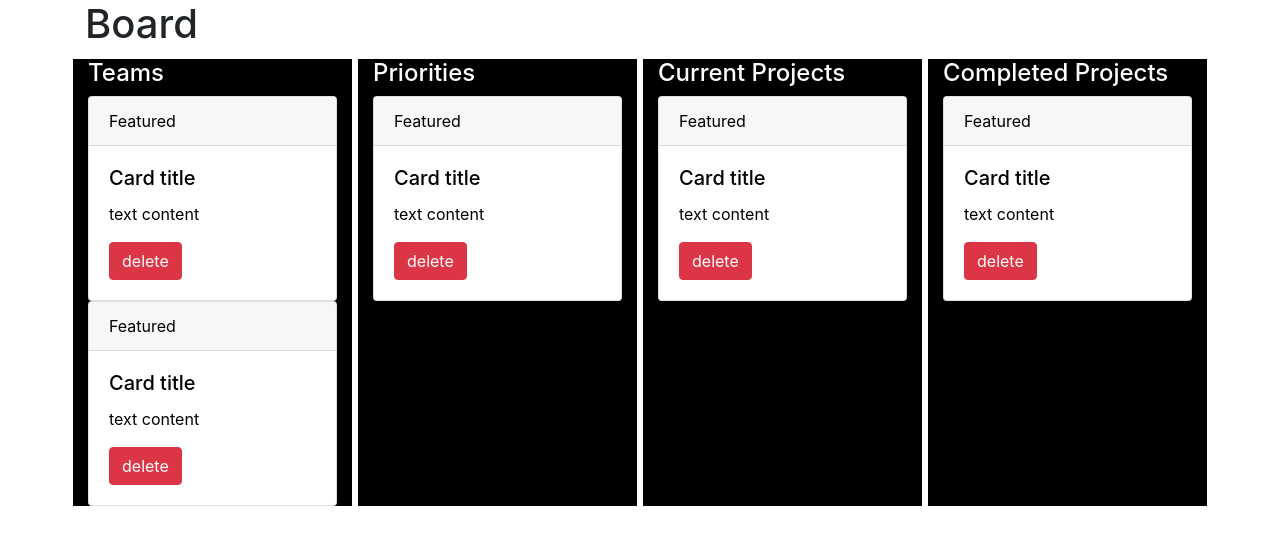
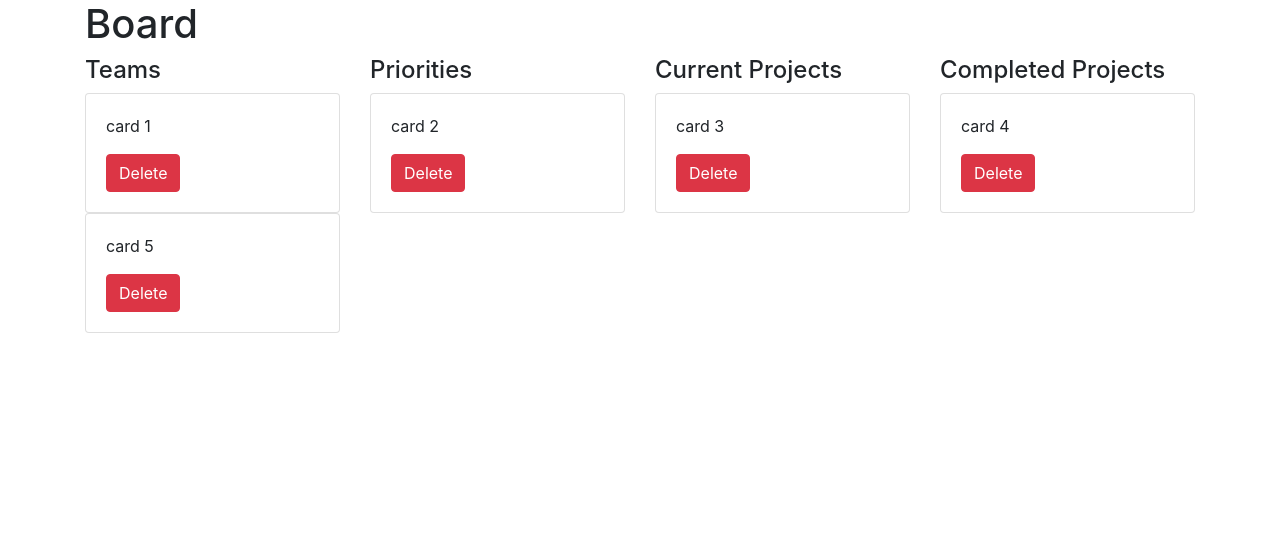
Before and after one commit to loicsay/kanban-board, a React (Create React App) app: page / in a window 1280 px wide. Shown: the top 544 px of the page. Built offline with nearby package versions, Linux system fonts and the light colour scheme.

Commit message:
List component + cards filter

```diff
--- a/src/components/board.jsx
+++ b/src/components/board.jsx
@@ -1,8 +1,16 @@
 import React, { Component } from "react";
-import Card from "./card";
+import List from "./list";
 
 class Board extends Component {
-  state = {};
+  state = {
+    cards: [
+      { id: 1, list: "Teams", content: "card 1" },
+      { id: 2, list: "Priorities", content: "card 2" },
+      { id: 3, list: "Current Projects", content: "card 3" },
+      { id: 4, list: "Completed Projects", content: "card 4" },
+      { id: 5, list: "Teams", content: "card 5" }
+    ]
+  };
   render() {
     return (
       <React.Fragment>
@@ -10,21 +18,16 @@ class Board extends Component {
           <h1>Board</h1>
           <div className="row">
             <div className="col-sm">
-              <h4>Teams</h4>
-              <Card />
-              <Card />
+              <List name={"Teams"} cards={this.state.cards} />
             </div>
             <div className="col-sm">
-              <h4>Priorities</h4>
-              <Card />
+              <List name={"Priorities"} cards={this.state.cards} />
             </div>
             <div className="col-sm">
-              <h4>Current Projects</h4>
-              <Card />
+              <List name={"Current Projects"} cards={this.state.cards} />
             </div>
             <div className="col-sm">
-              <h4>Completed Projects</h4>
-              <Card />
+              <List name={"Completed Projects"} cards={this.state.cards} />
             </div>
           </div>
         </div>
--- a/src/components/card.jsx
+++ b/src/components/card.jsx
@@ -1,21 +1,16 @@
 import React, { Component } from "react";
 
 class Card extends Component {
-  state = {
-    text: "Text"
-  };
   render() {
     return (
       <>
         <div className="card">
-          <div className="card-header">Featured</div>
           <div className="card-body">
-            <h5 className="card-title">Card title</h5>
             <p className="card-text">
-                text content
+                {this.props.content}
             </p>
             <a href="#" className="btn btn-danger">
-              delete
+              Delete
             </a>
           </div>
         </div>
--- /dev/null
+++ b/src/components/list.jsx
@@ -0,0 +1,21 @@
+import React, { Component } from "react";
+import Card from "./card";
+
+class List extends Component {
+  render() {
+    const filtered_cards = this.props.cards.filter(card => card.list === this.props.name);
+    return (
+      <>
+        <h4>{this.props.name}</h4>
+        {filtered_cards.map(card => (
+          <Card
+            key={card.id}
+            content={card.content}
+          />
+        ))}
+      </>
+    );
+  }
+}
+
+export default List;
--- a/src/index.css
+++ b/src/index.css
@@ -12,14 +12,3 @@ code {
   font-family: source-code-pro, Menlo, Monaco, Consolas, "Courier New",
     monospace;
 }
-
-.col-sm {
-  background-color: black;
-  border-color: white;
-  border-style: solid;
-  color: white;
-}
-
-.card {
-  color: black;
-}
```
